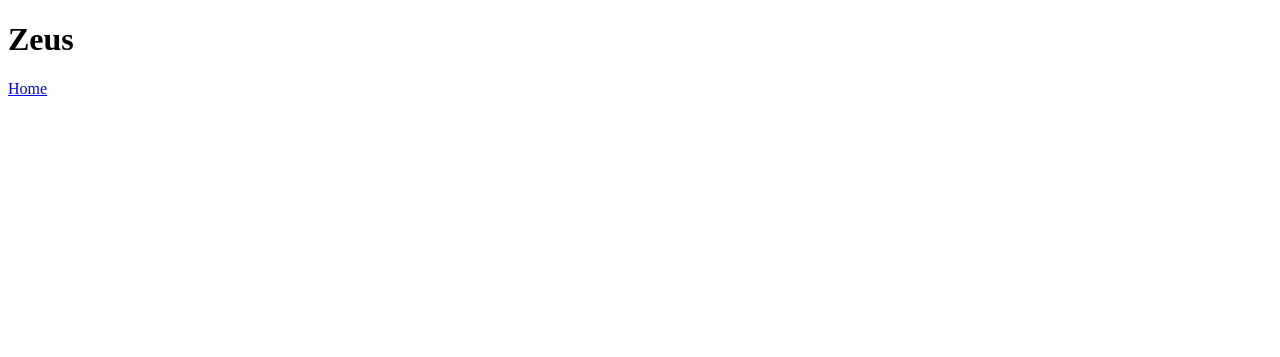
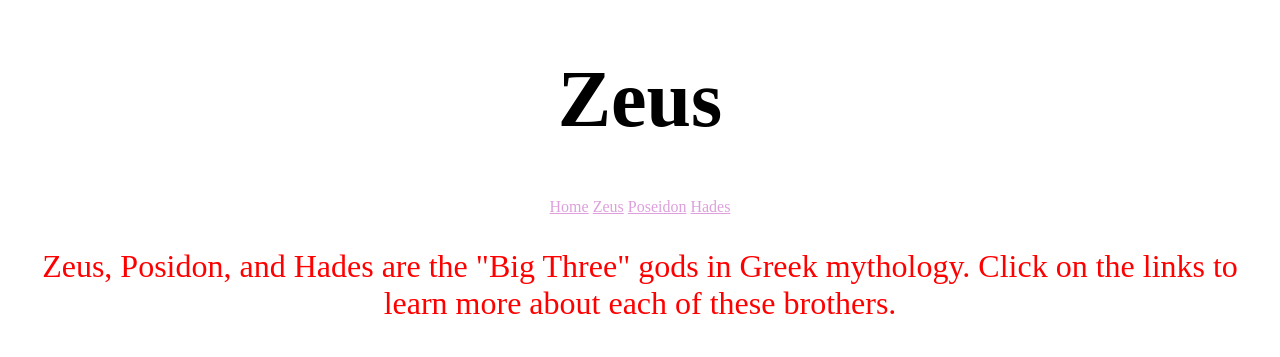
Before and after one commit to jdmar3-comp426/a01-cole-hoffman, a website: page zeus.html in a window 1280 px wide. Drawn offline with Linux system fonts and the light colour scheme.

Commit message:
updated index and zeus

```diff
--- a/styles.css
+++ b/styles.css
@@ -1,3 +1,18 @@
-p {
+h1 {
+    text-align: center;
+    font-size: 500%;
+}
+a:link {
+    color: plum;
+}
+a:hover {
+    color: yellow;
+}
+.linkMenu {
+    text-align: center;
+}
+.bodyCopy {
     color:red;
+    font-size: 200%;
+    text-align: center;
 }
--- a/zeus.html
+++ b/zeus.html
@@ -1,5 +1,20 @@
 <!DOCTYPE html>
-<body>
-    <h1>Zeus</h1>
-    <a href="index.html">Home</a>
-</body>
+<html lang="en">
+    <head>
+        <link rel="stylesheet" href="styles.css">
+    </head>
+    <body>
+        <h1>Zeus</h1>
+        <div class="linkMenu">
+            <a href=index.html>Home</a>
+            <a href="zeus.html">Zeus</a>
+            <a href="poseidon.html">Poseidon</a>
+            <a href="hades.html">Hades</a>
+        </div>
+        <div class="bodyCopy">
+            <p>
+                Zeus, Posidon, and Hades are the "Big Three" gods in Greek mythology.  Click on the links to learn more about each of these brothers.
+            </p>
+            </div>
+    </body>
+</html>
```
Also changed, not shown: index.html (+5 -4 lines).
